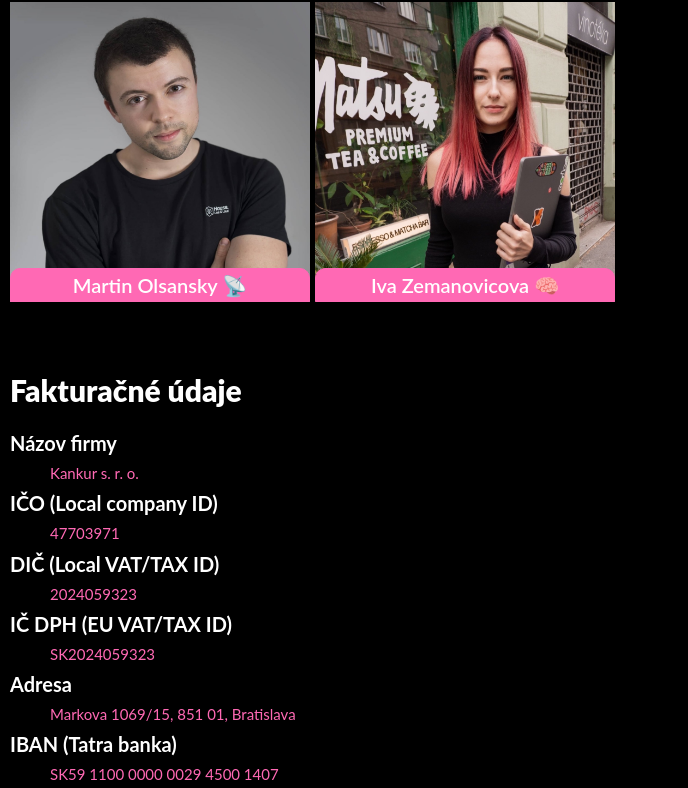
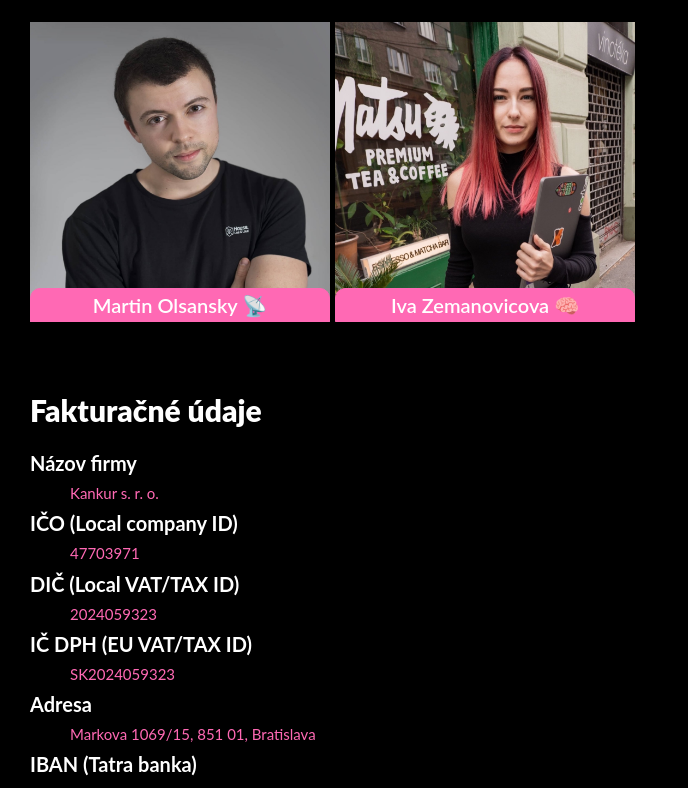
Before and after one commit to olso/kankur.xyz, a website: page index.html in a window 1280 px wide. Shown: the part 388-1176 px from the top of the page, without its empty margins (0-688 px from the left). Drawn offline with nearby package versions, Linux system fonts and the light colour scheme.

Commit message:
fixup design

```diff
--- a/index.html
+++ b/index.html
@@ -50,7 +50,7 @@
     }
 
     body {
-      padding: 0 1rem 1rem 1rem;
+      padding: 2rem 3rem;
       font-family: Avenir, Lato, "Helvetica Neue", "Calibri Light", sans-serif;
       font-size: 2rem;
       background-color: black;
```
